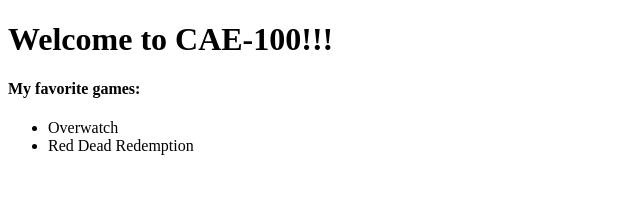
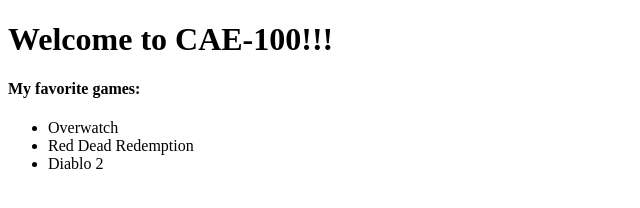
Before and after one commit to Caleb-Schmidt/TestProject, a plain HTML site: page css/index.html in a window 1280 px wide. Shown: the full height of the page, 0-640 px from the left. Drawn offline with Linux system fonts and the light colour scheme.

Commit message:
added d2

```diff
--- a/css/index.html
+++ b/css/index.html
@@ -15,6 +15,7 @@
             <ul>
                 <li>Overwatch</li>
                 <li>Red Dead Redemption</li>
+                <li>Diablo 2</li>
             </ul>
         </div>
     </body>
```
